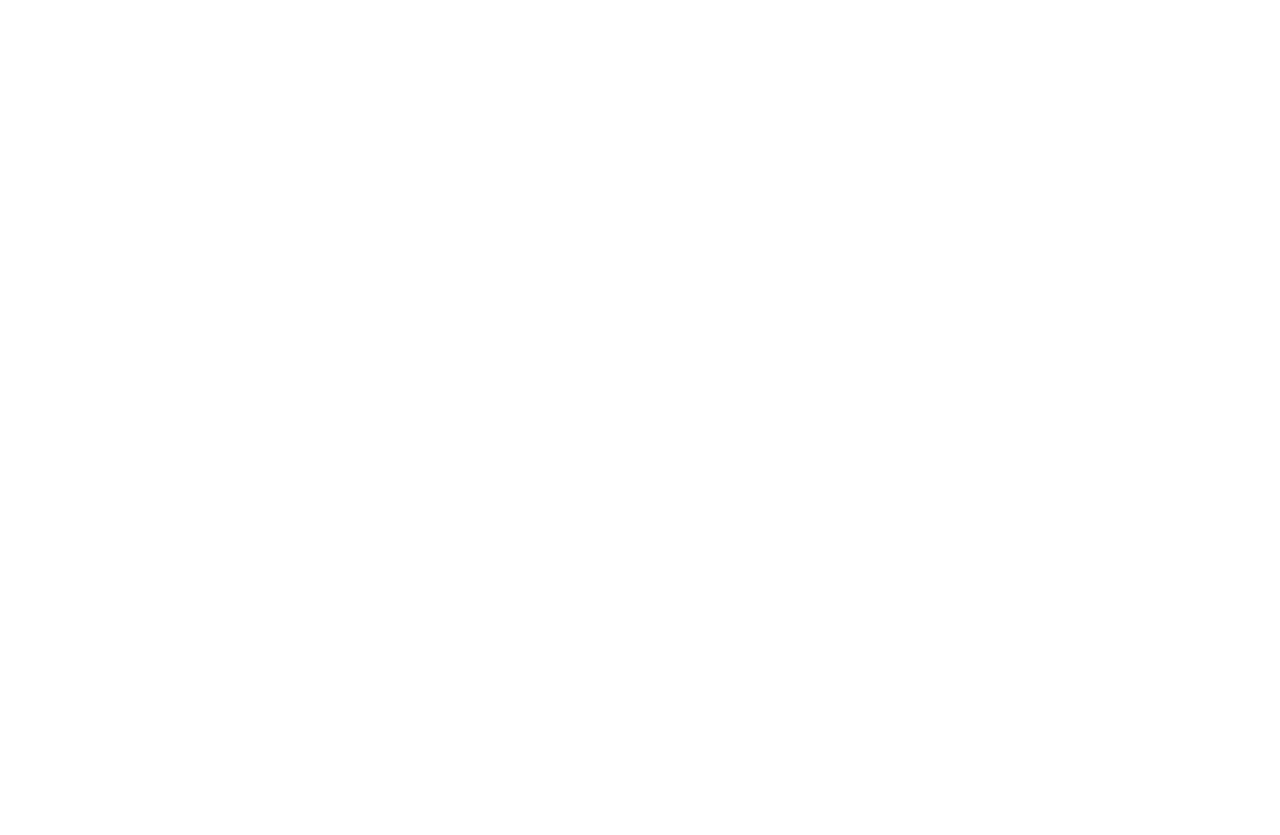
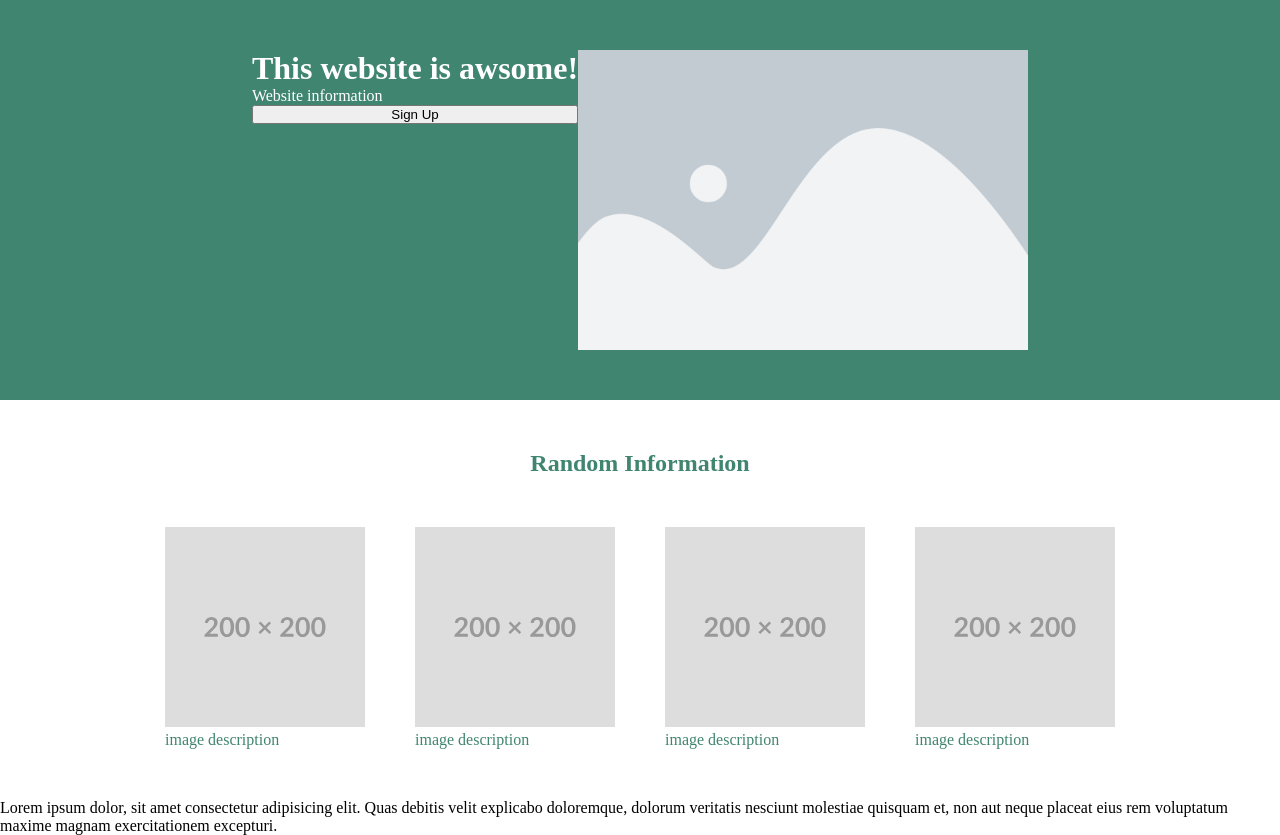
Before and after one commit to guskirb/landing-page, a plain HTML site: page index.html in a window 1280 px wide. Before the commit the page ends 800 px from the top, so only its background shows below. Drawn offline with Linux system fonts and the light colour scheme.

Commit message:
Add basic flexbox layout and placeholder images

```diff
--- a/index.html
+++ b/index.html
@@ -7,6 +7,38 @@
     <link rel="stylesheet" href="style.css">
 </head>
 <body>
+    <div class="upper">
+        <div class="uppertext">
+            <h1>This website is awsome!</h1>
+            <p>Website information</p>
+            <button>Sign Up</button>
+        </div>
+        <img class=image src="img/placeholder.webp" alt="placeholder image">
+    </div>
+    <div class="uppermiddle">
+        <h2 class="text">Random Information</h2>
+            <div class="pics">
+                <figure>
+                    <img class=smallimage src="img/200.svg" alt="placeholder image">
+                    <figcaption class="text">image description</figcaption>
+                </figure>
+                <figure>
+                    <img class=smallimage src="img/200.svg" alt="placeholder image">
+                    <figcaption class="text">image description</figcaption>
+                </figure>
+                <figure>
+                    <img class=smallimage src="img/200.svg" alt="placeholder image">
+                    <figcaption class="text">image description</figcaption>
+                </figure>
+                <figure>
+                    <img class=smallimage src="img/200.svg" alt="placeholder image">
+                    <figcaption class="text">image description</figcaption>
+                </figure>
+            </div>
+    </div>
+    <div class="lowermiddle">
+        <p>Lorem ipsum dolor, sit amet consectetur adipisicing elit. Quas debitis velit explicabo doloremque, dolorum veritatis nesciunt molestiae quisquam et, non aut neque placeat eius rem voluptatum maxime magnam exercitationem excepturi.</p>
+    </div>
 
 </body>
 </html>
--- a/style.css
+++ b/style.css
@@ -0,0 +1,47 @@
+* {
+    margin: 0;
+    padding: 0;
+}
+
+.image {
+    max-height: 300px;
+    max-width: auto;
+}
+
+body {
+    display: flex;
+    flex-flow: column nowrap;
+}
+
+.upper {
+    display: flex;
+    flex-flow: row nowrap;
+    background-color: #40856f;
+    justify-content: center;
+    padding: 50px;
+}
+
+.uppertext {
+    display: flex;
+    flex-flow: column;
+    color: #ffffff;
+}
+
+.uppermiddle {
+    display: flex;
+    flex-flow: column;
+    background-color: #ffffff;
+    padding: 50px;
+    align-items: center;
+    gap: 50px;
+}
+
+.text {
+    color: #40856f;
+}
+
+.pics {
+    display: flex;
+    flex-flow: row;
+    gap: 50px;
+}
```
Also changed, not shown: 01.png (added), 02.png (added), img/200.svg (added), img/placeholder.webp (added).
